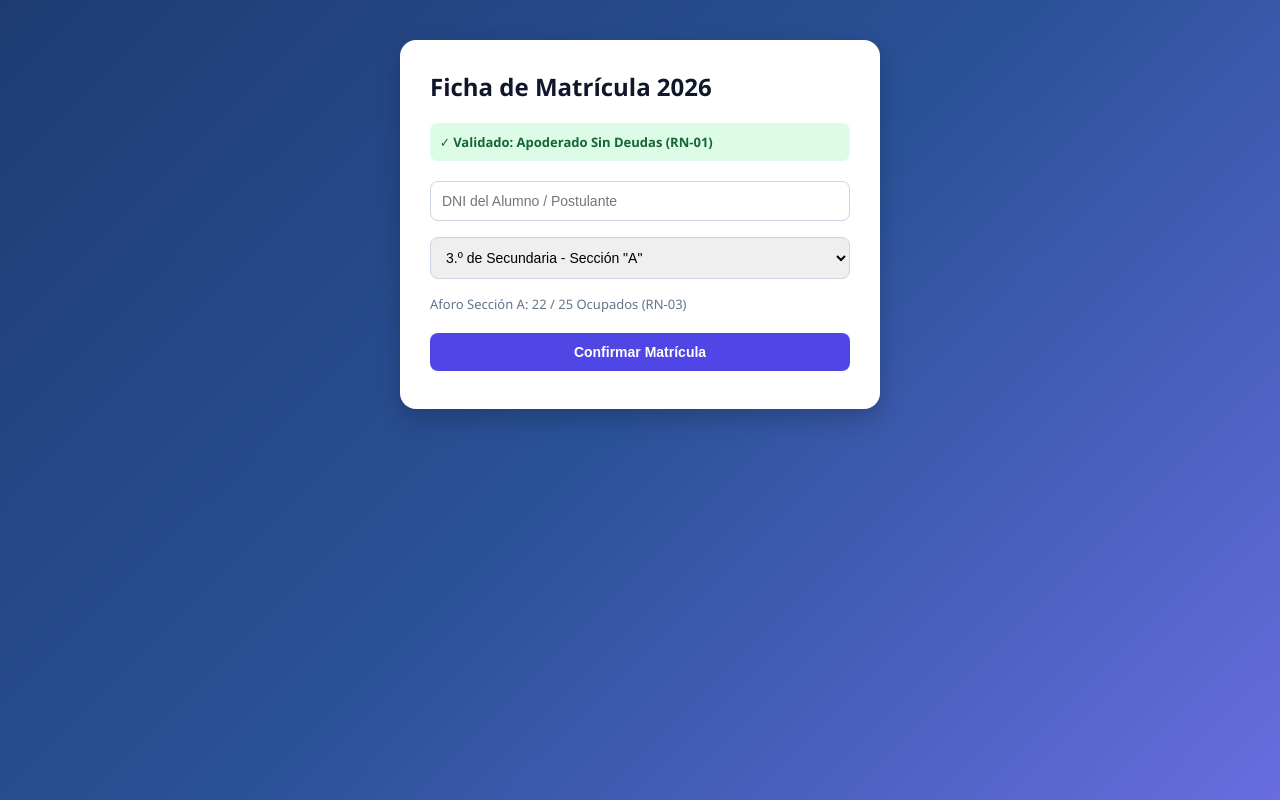
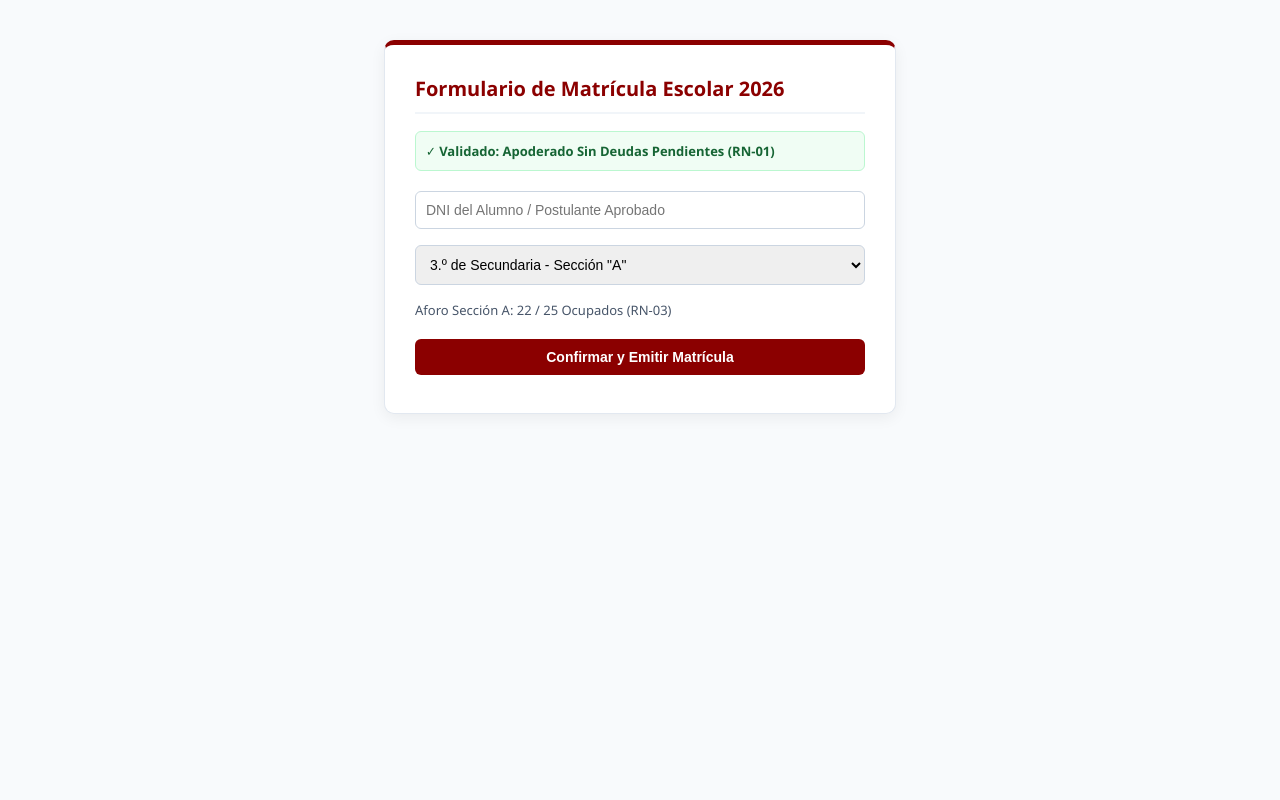
Before and after one commit to SCH-0Y/Sistema-Web-de-Gestion-Academica, a plain HTML site: page matricula.html in a window 1280 px wide. Drawn offline with Linux system fonts and the light colour scheme.

Commit message:
Update matricula.html

```diff
--- a/matricula.html
+++ b/matricula.html
@@ -6,60 +6,63 @@
     <style>
         body {
             font-family: 'Segoe UI', Tahoma, Geneva, Verdana, sans-serif;
-            background: linear-gradient(135deg, #1e3c72 0%, #2a5298 50%, #686de0 100%);
+            background: #f8fafc;
             padding: 40px 20px;
             margin: 0;
-            min-height: 100vh;
             box-sizing: border-box;
         }
         .box {
             background: white;
             padding: 30px;
-            border-radius: 16px;
-            max-width: 420px;
+            border-radius: 10px;
+            max-width: 450px;
             margin: 0 auto;
-            box-shadow: 0 10px 25px rgba(0,0,0,0.2);
+            box-shadow: 0 4px 15px rgba(0,0,0,0.06);
+            border: 1px solid #e2e8f0;
+            border-top: 5px solid #8b0000;
         }
-        h2 { color: #0f172a; margin-top: 0; }
+        h2 { color: #8b0000; margin-top: 0; font-size: 20px; border-bottom: 2px solid #f1f5f9; padding-bottom: 10px; }
         input, select, button {
             width: 100%;
-            padding: 11px;
+            padding: 10px;
             margin: 8px 0;
             box-sizing: border-box;
-            border-radius: 8px;
+            border-radius: 6px;
             border: 1px solid #cbd5e1;
             font-size: 14px;
         }
         button {
-            background: #4f46e5;
+            background: #8b0000;
             color: white;
             border: none;
             font-weight: bold;
             cursor: pointer;
             margin-top: 12px;
         }
+        button:hover { background: #6b0000; }
         .alert {
-            background: #dcfce7;
+            background: #f0fdf4;
             color: #166534;
             padding: 10px;
             font-size: 13px;
             margin-bottom: 12px;
-            border-radius: 8px;
+            border-radius: 6px;
             font-weight: 600;
+            border: 1px solid #bbf7d0;
         }
     </style>
 </head>
 <body>
     <div class="box">
-        <h2>Ficha de Matrícula 2026</h2>
-        <div class="alert">✓ Validado: Apoderado Sin Deudas (RN-01)</div>
-        <input type="text" placeholder="DNI del Alumno / Postulante">
+        <h2>Formulario de Matrícula Escolar 2026</h2>
+        <div class="alert">✓ Validado: Apoderado Sin Deudas Pendientes (RN-01)</div>
+        <input type="text" placeholder="DNI del Alumno / Postulante Aprobado">
         <select>
             <option>3.º de Secundaria - Sección "A"</option>
             <option>3.º de Secundaria - Sección "B"</option>
         </select>
-        <div style="font-size: 13px; margin: 8px 0; color: #64748b; font-weight: 500;">Aforo Sección A: 22 / 25 Ocupados (RN-03)</div>
-        <button onclick="alert('Matrícula Confirmada')">Confirmar Matrícula</button>
+        <div style="font-size: 13px; margin: 8px 0; color: #475569; font-weight: 500;">Aforo Sección A: 22 / 25 Ocupados (RN-03)</div>
+        <button onclick="alert('Matrícula Confirmada')">Confirmar y Emitir Matrícula</button>
     </div>
 </body>
 </html>
```
